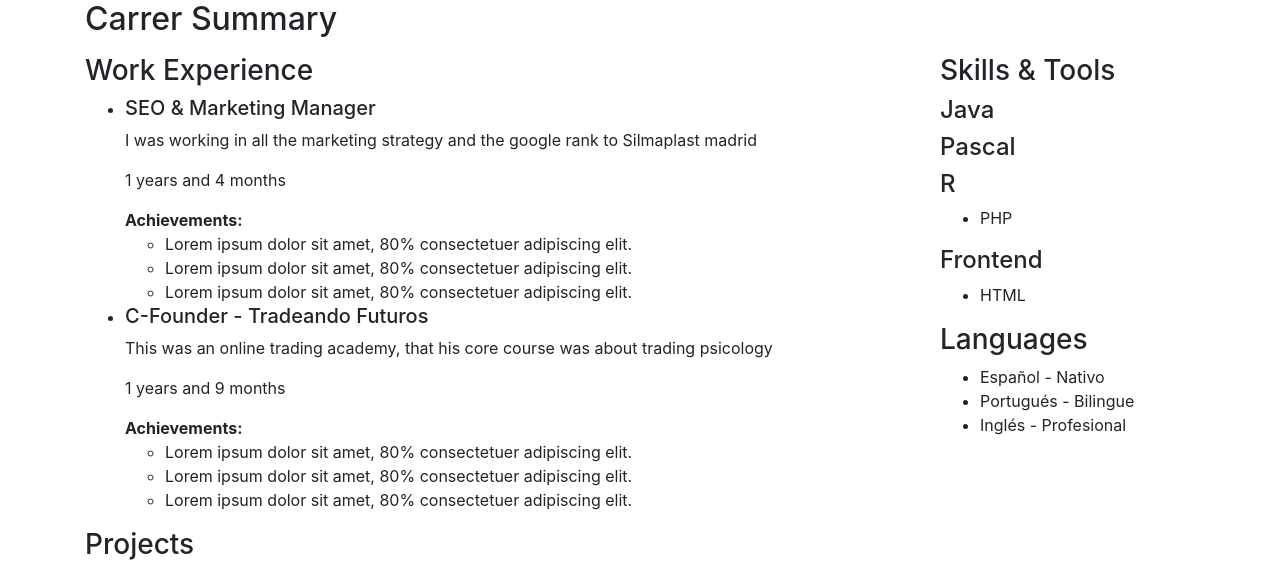
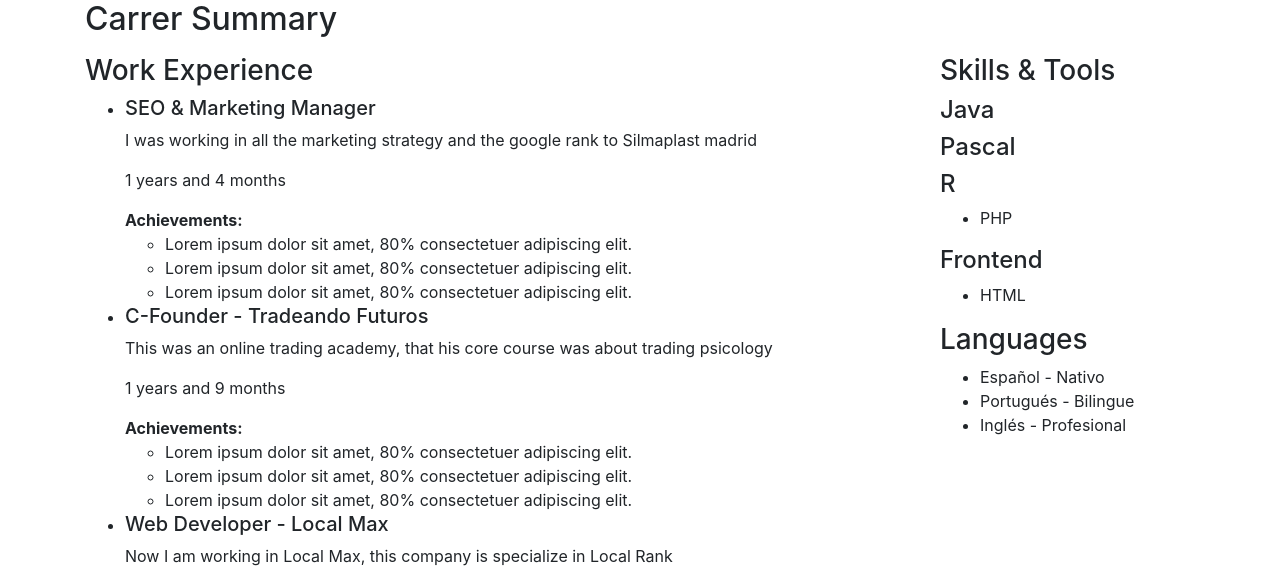
Before and after one commit to edulopezparada/proyectophp, a PHP site: page / in a window 1280 px wide. Shown: the part 300-871 px from the top of the page. Run offline with PHP 8.4, Linux system fonts and the light colour scheme; some libraries are stand-ins or nearby versions.

Commit message:
Practicando métodos mágicos

```diff
--- a/jobs.php
+++ b/jobs.php
@@ -4,33 +4,49 @@ class Job {
     public $description;
     public $visible;
     public $months;
+    //Constructor
+    public function  __construct($title, $description, $visible){
+      $this->setTitle($title);
+      $this->description = $description;
+      $this->visible = $visible;
 
+
+    }
+    //Métodos
     public function setTitle($title){
+      if($title == ''){
+        $this->title = 'N/A';
+      }else{
         $this->title = $title;
+      }
     }
     public function getTitle(){
         return $this->title;
 
     }
+    public function getDurationAsString(){
+      $years = floor ($this->months / 12);
+      $extraMonths = $this->months % 12;
+      if($extraMonths != 0){
+      return "$years years and $extraMonths months";
+      }
+      return "$years years";
+    }
 
 }
-$job1 = new Job();
-$job1->setTitle('SEO & Marketing Manager');
-$job1->description = 'I was working in all the marketing strategy and the google rank to Silmaplast madrid';
-$job1->visible = true;
+$job1 = new Job('SEO & Marketing Manager','I was working in all the marketing strategy and the google rank to Silmaplast madrid',true);
 $job1->months = 16;
 
-$job2 = new Job();
-$job2->setTitle('C-Founder - Tradeando Futuros');
-$job2->description = 'This was an online trading academy, that his core course was about trading psicology';
-$job2->visible = true;
+$job2 = new Job('C-Founder - Tradeando Futuros','This was an online trading academy, that his core course was about trading psicology', true );
 $job2->months = 21;
 
-
+$job3 = new Job('Web Developer - Local Max','Now I am working in Local Max, this company is specialize in Local Rank', true );
+$job3->months = 21;
 
 $jobs = [
     $job1,
-    $job2
+    $job2,
+    $job3
     // [
     //  'title' =>'SEO & Marketing Manager',
     //  'description' => 'I was working in all the marketing strategy and the google rank to Silmaplast madrid',
@@ -71,14 +87,6 @@ $jobs = [
     ]
   ];
 
-  function getDuration($months){
-    $years = floor ($months / 12);
-    $extraMonths = $months % 12;
-    if($extraMonths != 0){
-    return "$years years and $extraMonths months";
-    }
-    return "$years years";
-  }
 
   function printJob($job){
     if($job->visible == false){
@@ -87,7 +95,7 @@ $jobs = [
     echo '<li class="work-position">';
     echo '<h5>' .  $job->getTitle() . '</h5>';
     echo '<p>' . $job->description . '</p>';
-    echo '<p>' . getDuration($job->months) . '</p>';
+    echo '<p>' .$job-> getDurationAsString() . '</p>';
     echo '<strong>Achievements:</strong>';
     echo '<ul>';
     echo '<li>Lorem ipsum dolor sit amet, 80% consectetuer adipiscing elit.</li>';
```
Also changed, not shown: mainp.php (added, +16 -0 lines), persona.php (added, +25 -0 lines).
